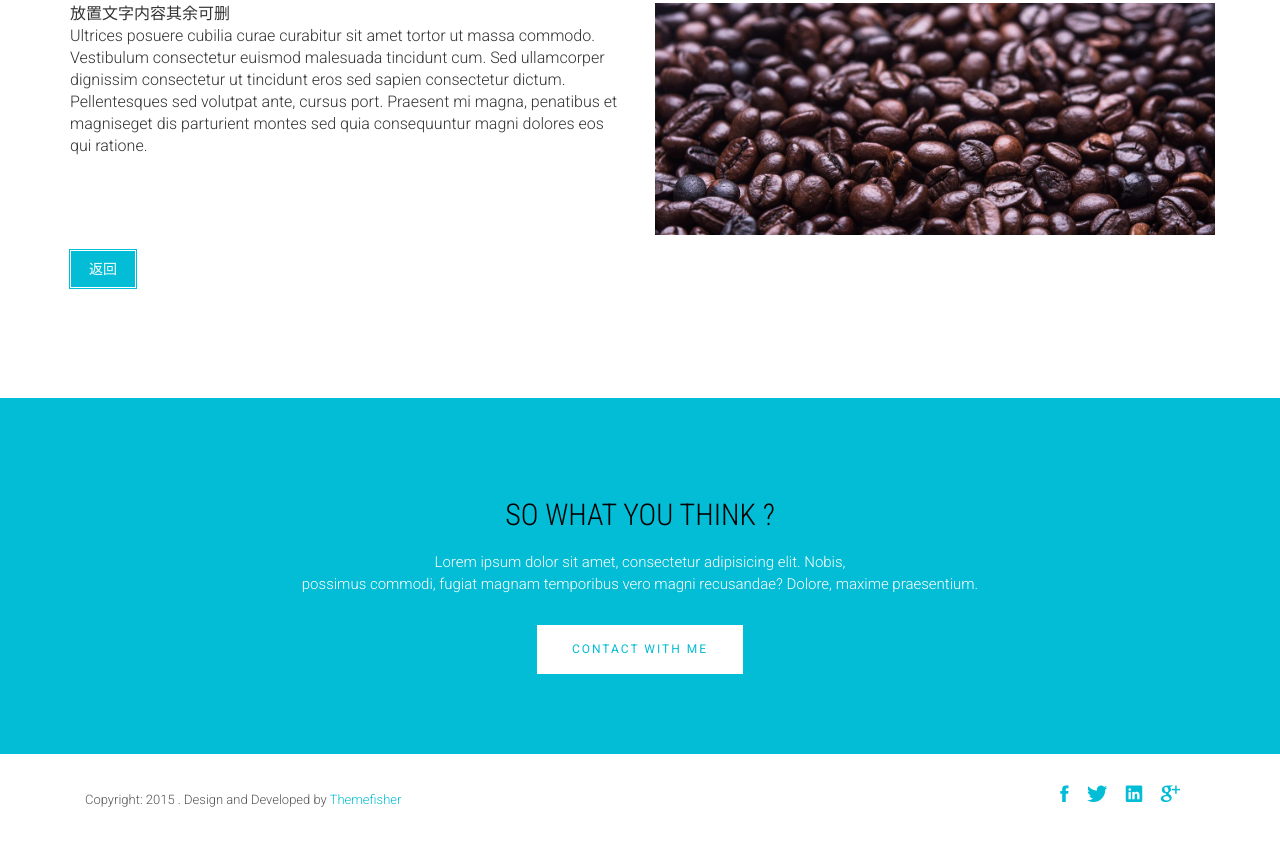
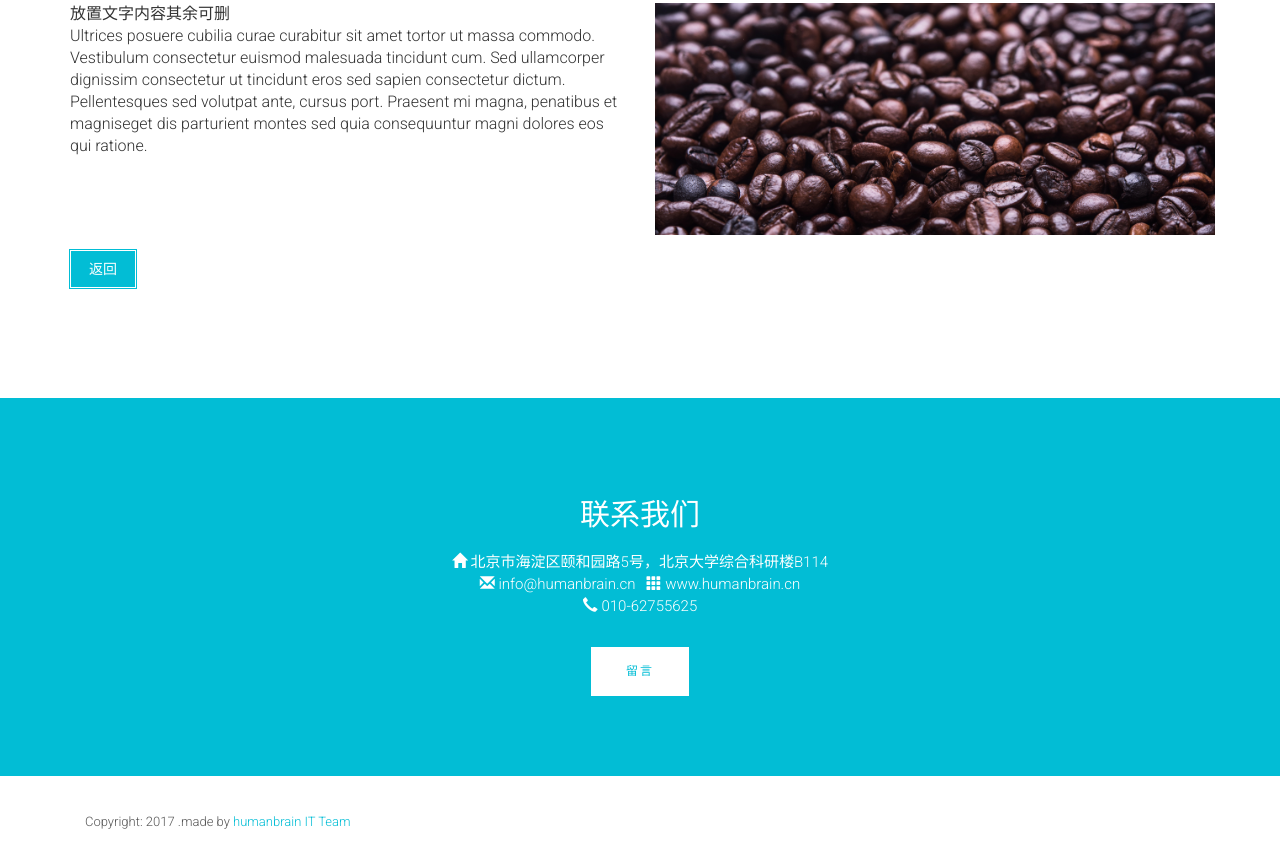
Before and after one commit to slh0302/light, a plain HTML site: page algorithm.html in a window 1280 px wide. Shown: the part 802-1660 px from the top of the page. Before the commit the page ends 1638 px from the top, so only its background shows below. Drawn offline with Linux system fonts and the light colour scheme; files whose address does not match are found by name; a web font is replaced by a local one.

Commit message:
footer changes

```diff
--- a/algorithm.html
+++ b/algorithm.html
@@ -190,9 +190,13 @@ Call To Action Section Start
         <div class="row">
             <div class="col-md-12">
                 <div class="block">
-                    <h1 class="title wow fadeInDown" data-wow-delay=".3s" data-wow-duration="300ms">SO WHAT YOU THINK ?</h1>
-                        <p class="wow fadeInDown" data-wow-delay=".5s" data-wow-duration="300ms">Lorem ipsum dolor sit amet, consectetur adipisicing elit. Nobis,<br>possimus commodi, fugiat magnam temporibus vero magni recusandae? Dolore, maxime praesentium.</p>
-                        <a href="contact.html" class="btn btn-default btn-contact wow fadeInDown" data-wow-delay=".7s" data-wow-duration="300ms">Contact With Me</a>
+                    <h2 class="title wow fadeInDown" data-wow-delay=".3s" data-wow-duration="500ms">联系我们</h2>
+                    <p class="wow fadeInDown" data-wow-delay=".5s" data-wow-duration="500ms">
+                        <span class="glyphicon glyphicon-home" aria-hidden="true"></span>&nbsp;北京市海淀区颐和园路5号，北京大学综合科研楼B114<br>
+                        <span class="glyphicon glyphicon-envelope" aria-hidden="true"></span>&nbsp;info@humanbrain.cn &nbsp;&nbsp;<span class="glyphicon glyphicon-th" aria-hidden="true"></span>&nbsp;www.humanbrain.cn<br>
+                        <span class="glyphicon glyphicon-earphone" aria-hidden="true"></span>&nbsp;010-62755625
+                    </p>
+                    <a href="contact.html" class="btn btn-default btn-contact wow fadeInDown" data-wow-delay=".7s" data-wow-duration="500ms">留言</a>
                 </div>
             </div>
 
@@ -206,37 +210,12 @@ Footer Section Start
 <footer id="footer">
     <div class="container">
         <div class="col-md-8">
-            <p class="copyright">Copyright: <span>2015</span> . Design and Developed by <a href="http://www.Themefisher.com">Themefisher</a></p>
-        </div>
-        <div class="col-md-4">
-            <!-- Social Media -->
-            <ul class="social">
-                <li>
-                    <a href="#" class="Facebook">
-                        <i class="ion-social-facebook"></i>
-                    </a>
-                </li>
-                <li>
-                    <a href="#" class="Twitter">
-                        <i class="ion-social-twitter"></i>
-                    </a>
-                </li>
-                <li>
-                    <a href="#" class="Linkedin">
-                        <i class="ion-social-linkedin"></i>
-                    </a>
-                </li>
-                <li>
-                    <a href="#" class="Google Plus">
-                        <i class="ion-social-googleplus"></i>
-                    </a>
-                </li>
-
-            </ul>
+            <p class="copyright">Copyright: <span>2017</span> .made by <a href="www.humanbrain.cn">humanbrain IT Team</a></p>
         </div>
     </div>
 </footer> <!-- /#footer -->
 
+
 </body>
 </html>
 </html>
```
Also changed, not shown: system.html (+9 -30 lines).
